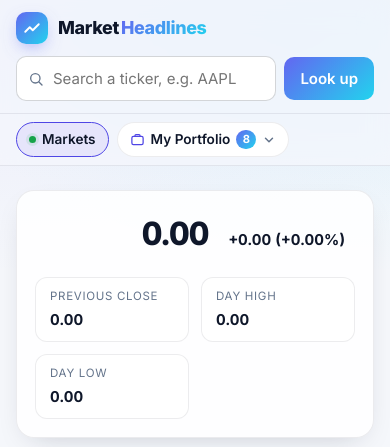
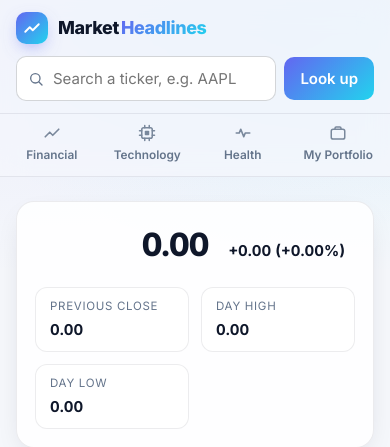
Before and after one commit to sureshadi/MyApplication, a FastAPI app: template app/templates/ticker.html in a window 390 px wide. Shown: the top 447 px of the page. Run offline with FastAPI, Linux system fonts and the light colour scheme; the template is opened without the code that fills it, so the values that code supplies are empty.

Commit message:
Switch to top tabs: Financial, Technology, Health news and a My Portfolio page
Each tab is its own page; Financial news stays the default. My Portfolio
shows every ticker in a wrapping grid, so none are hidden on small screens.

Co-Authored-By: Claude Opus 5.5 <noreply@anthropic.com>
Claude-Session: https://claude.ai/code/session_0111r5hvJv2K9Ui9DertKhdT

```diff
--- a/app/main.py
+++ b/app/main.py
@@ -35,6 +35,7 @@ def create_app(settings: Settings | None = None) -> FastAPI:
     app.mount("/static", StaticFiles(directory=BASE_DIR / "static"), name="static")
     templates = Jinja2Templates(directory=BASE_DIR / "templates")
     templates.env.globals["watchlist"] = list(settings.watchlist)
+    templates.env.globals["topics"] = [{"slug": t.slug, "title": t.title} for t in settings.topics]
 
     async def all_news(request: Request) -> list[news.NewsItem]:
         """Every headline from every front-page feed, de-duplicated and newest first (cached)."""
@@ -57,10 +58,6 @@ def create_app(settings: Settings | None = None) -> FastAPI:
                 cache.set(key, items)
         per_source = -(-settings.max_items_per_topic // max(len(topic.feeds), 1))  # balanced mix
         return news.merge_news([items], limit=settings.max_items_per_topic, max_per_source=per_source)
-
-    async def all_topics(request: Request) -> list[dict]:
-        results = await asyncio.gather(*(topic_news(request, t) for t in settings.topics))
-        return [{"slug": t.slug, "title": t.title, "items": items} for t, items in zip(settings.topics, results)]
 
     def find_topic(slug: str) -> Topic:
         for topic in settings.topics:
@@ -154,9 +151,26 @@ def create_app(settings: Settings | None = None) -> FastAPI:
                 "sources": source_nav(everything),
                 "total_count": len(items) if feed is None else len(await front_page_news(request, None)),
                 "active_source": feed,
-                # Technology and Health sit at the top of the main front page.
-                "topics": await all_topics(request) if feed is None else [],
+                "active_tab": "financial",
             },
+        )
+
+    @app.get("/portfolio", response_class=HTMLResponse)
+    async def portfolio_page(request: Request):
+        return templates.TemplateResponse(request, "portfolio.html", {"active_tab": "portfolio"})
+
+    @app.get("/news/{slug}", response_class=HTMLResponse)
+    async def topic_page(request: Request, slug: str):
+        try:
+            topic = find_topic(slug)
+        except HTTPException as exc:
+            return templates.TemplateResponse(
+                request, "error.html", {"status": 404, "message": exc.detail}, status_code=404
+            )
+        return templates.TemplateResponse(
+            request,
+            "topic.html",
+            {"topic": topic, "items": await topic_news(request, topic), "active_tab": topic.slug},
         )
 
     @app.get("/search")
@@ -179,7 +193,9 @@ def create_app(settings: Settings | None = None) -> FastAPI:
                 status_code=exc.status_code,
             )
         return templates.TemplateResponse(
-            request, "ticker.html", {"quote": quote, "items": related, "active_symbol": quote.symbol}
+            request,
+            "ticker.html",
+            {"quote": quote, "items": related, "active_symbol": quote.symbol, "active_tab": "portfolio"},
         )
 
     # ---------- JSON API ----------
--- a/app/static/app.js
+++ b/app/static/app.js
@@ -1,5 +1,4 @@
-// Top bar: a "My Portfolio" tab that reveals your tickers with live prices; add (+) and remove
-// tickers, saved in this browser.
+// My Portfolio page: every ticker with live prices; add and remove tickers, saved in this browser.
 (function () {
   "use strict";
 
@@ -8,7 +7,7 @@
   var MAX_TICKERS = 25;
   var REFRESH_MS = 60000;
 
-  var bar = document.querySelector("[data-testid=ticker-bar]");
+  var bar = document.querySelector("[data-testid=portfolio]");
   if (!bar) return;
   var chipsEl = bar.querySelector("#watchlist");
   var addBtn = bar.querySelector("[data-testid=add-ticker]");
@@ -17,18 +16,7 @@
   var errorEl = form.querySelector("[data-testid=add-error]");
   var cancelBtn = form.querySelector(".add-cancel");
   var defaults = (bar.dataset.default || "").split(",").filter(Boolean);
-  var active = bar.dataset.active || "";
-  var tab = bar.querySelector("[data-testid=portfolio-tab]");
-  var panel = bar.querySelector("[data-testid=portfolio]");
   var countEl = bar.querySelector("[data-testid=portfolio-count]");
-
-  function setOpen(open) {
-    panel.hidden = !open;
-    tab.setAttribute("aria-expanded", open ? "true" : "false");
-    tab.classList.toggle("open", open);
-    if (!open) closeForm();
-  }
-  tab.addEventListener("click", function () { setOpen(panel.hidden); });
 
   function load() {
     try {
@@ -46,7 +34,7 @@
 
   function chip(symbol) {
     var el = document.createElement("div");
-    el.className = "chip ticker-chip" + (symbol === active ? " active" : "");
+    el.className = "ticker-card";
     el.dataset.symbol = symbol;
     el.setAttribute("data-testid", "ticker-chip");
 
@@ -54,9 +42,10 @@
     link.className = "chip-link";
     link.href = "/ticker/" + encodeURIComponent(symbol);
     var sym = document.createElement("span"); sym.className = "sym"; sym.textContent = symbol;
+    var name = document.createElement("span"); name.className = "name";
     var px = document.createElement("span"); px.className = "px";
     var chg = document.createElement("span"); chg.className = "chg";
-    link.append(sym, px, chg);
+    link.append(sym, name, px, chg);
 
     var remove = document.createElement("button");
     remove.type = "button";
@@ -91,6 +80,8 @@
     var el = chipsEl.querySelector('[data-symbol="' + q.symbol + '"]');
     if (!el) return;
     var px = el.querySelector(".px"), chg = el.querySelector(".chg");
+    var name = el.querySelector(".name");
+    if (name && q.name) name.textContent = q.name;
     if (q.error) {
       px.textContent = "";
       chg.textContent = "n/a";
@@ -128,7 +119,7 @@
     var symbol = input.value.trim().toUpperCase();
     errorEl.textContent = "";
     if (!SYMBOL_RE.test(symbol)) { errorEl.textContent = "Enter a valid ticker symbol, like TSLA."; return; }
-    if (watchlist.indexOf(symbol) !== -1) { errorEl.textContent = symbol + " is already in your bar."; return; }
+    if (watchlist.indexOf(symbol) !== -1) { errorEl.textContent = symbol + " is already in your portfolio."; return; }
     if (watchlist.length >= MAX_TICKERS) { errorEl.textContent = "You can keep up to " + MAX_TICKERS + " tickers."; return; }
 
     var submit = form.querySelector("button[type=submit]");
@@ -149,7 +140,14 @@
       .then(function () { submit.disabled = false; });
   });
 
-  // Show "5m ago" style times next to headlines.
+  render();
+  fetchQuotes(watchlist);
+  setInterval(function () { fetchQuotes(watchlist); }, REFRESH_MS);
+})();
+
+// Show "5m ago" style times next to headlines.
+(function () {
+  "use strict";
   function relTimes() {
     var now = Date.now();
     document.querySelectorAll(".news-meta time[datetime]").forEach(function (t) {
@@ -160,11 +158,8 @@
       t.textContent = mins < 1 ? "just now" : mins < 60 ? mins + "m ago" : mins < 1440 ? Math.floor(mins / 60) + "h ago" : d.toLocaleDateString(undefined, { month: "short", day: "numeric" });
     });
   }
-
-  render();
-  fetchQuotes(watchlist);
   relTimes();
-  setInterval(function () { fetchQuotes(watchlist); relTimes(); }, REFRESH_MS);
+  setInterval(relTimes, 60000);
 })();
 
 // Keep --header-h equal to the sticky header's real height, so the source sidebar
--- a/app/static/style.css
+++ b/app/static/style.css
@@ -93,56 +93,83 @@ main { max-width: 1180px; margin: 0 auto; padding: 24px 16px 8px; }
 }
 .search button:hover, .add-form button[type=submit]:hover, .button:hover { filter: brightness(1.1); }
 
-/* ---------- Ticker bar ---------- */
-.ticker-bar { border-top: 1px solid var(--border); }
-.ticker-bar-inner {
-  max-width: 1180px; margin: 0 auto; padding: 8px 16px;
-  display: flex; align-items: center; gap: 8px;
+/* ---------- Section tabs ---------- */
+.tabs { border-top: 1px solid var(--border); }
+.tabs-inner {
+  max-width: 1180px; margin: 0 auto; padding: 0 16px;
+  display: flex; gap: 4px; overflow-x: auto; scrollbar-width: none;
 }
-.chips { display: flex; gap: 8px; overflow-x: auto; scrollbar-width: none; flex: 0 1 auto; min-width: 0; padding: 2px 0; }
-.chips::-webkit-scrollbar { display: none; }
-.chip {
-  flex: none; display: inline-flex; align-items: center; gap: 6px; position: relative;
-  padding: 6px 12px; border-radius: 999px; border: 1px solid var(--border);
-  background: var(--surface-solid); font-size: .85rem; font-weight: 600; text-decoration: none;
-  white-space: nowrap; transition: border-color .15s, background .15s;
+.tabs-inner::-webkit-scrollbar { display: none; }
+.tab {
+  flex: none; position: relative; display: inline-flex; align-items: center; gap: 8px;
+  padding: 13px 14px; font-weight: 600; font-size: .92rem; color: var(--muted); text-decoration: none;
+  white-space: nowrap; border-radius: 10px 10px 0 0; transition: color .15s, background .15s;
 }
-.chip:hover { border-color: var(--border-strong); background: var(--surface-hover); }
-.chip.active { border-color: var(--accent); background: color-mix(in srgb, var(--accent) 14%, var(--surface-solid)); }
-.chip-markets .dot { width: 7px; height: 7px; border-radius: 50%; background: var(--up); box-shadow: 0 0 0 3px var(--up-bg); }
-.ticker-chip { padding-right: 8px; }
-.chip-link { display: inline-flex; align-items: center; gap: 6px; text-decoration: none; }
-.chip .px { color: var(--muted); font-weight: 500; font-variant-numeric: tabular-nums; }
-.chip .chg { font-size: .78rem; font-weight: 600; padding: 1px 6px; border-radius: 6px; font-variant-numeric: tabular-nums; }
-.chip .chg:empty, .chip .px:empty { display: none; }
+.tab svg { opacity: .85; }
+.tab:hover { color: var(--fg); background: var(--surface-hover); }
+.tab.active { color: var(--fg); }
+.tab.active svg { color: var(--accent); opacity: 1; }
+.tab.active::after {
+  content: ""; position: absolute; left: 10px; right: 10px; bottom: 0; height: 3px; border-radius: 3px 3px 0 0;
+  background: var(--gradient);
+}
+
+/* ---------- My Portfolio page ---------- */
+.ticker-grid { display: grid; grid-template-columns: repeat(auto-fill, minmax(210px, 1fr)); gap: 14px; }
+.ticker-card {
+  position: relative; display: flex; min-height: 118px;
+  background: var(--surface); border: 1px solid var(--border); border-radius: var(--radius); box-shadow: var(--shadow);
+  transition: transform .18s ease, border-color .18s ease, background .18s ease;
+}
+.ticker-card:hover { transform: translateY(-2px); border-color: var(--border-strong); background: var(--surface-hover); }
+.ticker-card .chip-link {
+  flex: 1; display: grid; grid-template-columns: 1fr auto; grid-template-areas: "sym chg" "name name" "px px";
+  align-content: start; gap: 2px 8px; padding: 16px 18px; text-decoration: none; min-width: 0;
+}
+.ticker-card .sym { grid-area: sym; font-weight: 800; font-size: 1.1rem; letter-spacing: -.01em; }
+.ticker-card .name { grid-area: name; color: var(--muted); font-size: .82rem; white-space: nowrap; overflow: hidden; text-overflow: ellipsis; }
+.ticker-card .px { grid-area: px; margin-top: 10px; font-size: 1.5rem; font-weight: 800; letter-spacing: -.02em; font-variant-numeric: tabular-nums; }
+.ticker-card .chg { grid-area: chg; align-self: start; font-size: .8rem; font-weight: 700; padding: 2px 8px; border-radius: 7px; font-variant-numeric: tabular-nums; margin-right: 22px; }
+.ticker-card .chg:empty, .ticker-card .px:empty, .ticker-card .name:empty { visibility: hidden; }
+.ticker-card .px:empty::before { content: "–"; }
 .chg.up { color: var(--up); background: var(--up-bg); }
 .chg.down { color: var(--down); background: var(--down-bg); }
 .chg.flat, .chg.na { color: var(--muted); background: transparent; }
 .chip-remove {
-  display: grid; place-items: center; width: 18px; height: 18px; margin-left: 2px; border-radius: 50%;
-  border: 0; background: transparent; color: var(--muted); font-size: 14px; line-height: 1; cursor: pointer; padding: 0;
-  opacity: .55; transition: opacity .15s, background .15s;
+  position: absolute; top: 8px; right: 8px;
+  display: grid; place-items: center; width: 22px; height: 22px; border-radius: 50%;
+  border: 0; background: transparent; color: var(--muted); font-size: 16px; line-height: 1; cursor: pointer; padding: 0;
+  opacity: .5; transition: opacity .15s, background .15s;
 }
-.chip:hover .chip-remove, .chip-remove:focus-visible { opacity: 1; }
+.ticker-card:hover .chip-remove, .chip-remove:focus-visible { opacity: 1; }
 .chip-remove:hover { background: var(--down-bg); color: var(--down); }
 .add-btn {
-  width: 34px; height: 34px; padding: 0; justify-content: center; font-size: 1.25rem; font-weight: 500;
-  cursor: pointer; color: var(--fg); border-style: dashed; border-color: var(--border-strong);
+  align-items: center; justify-content: center; gap: 8px; cursor: pointer; font: inherit; font-weight: 600;
+  color: var(--muted); border-style: dashed; border-color: var(--border-strong); background: transparent; box-shadow: none;
 }
-.add-btn:hover { border-color: var(--accent); color: var(--accent); }
-.add-form {
-  max-width: 1180px; margin: 0 auto; padding: 0 16px 10px;
-  display: flex; gap: 8px; align-items: center; flex-wrap: wrap;
-}
+.add-btn span { font-size: 1.4rem; line-height: 1; }
+.add-btn:hover { color: var(--accent); border-color: var(--accent); background: transparent; }
+.add-form { display: flex; gap: 8px; align-items: center; flex-wrap: wrap; margin-top: 16px; }
 .add-form[hidden] { display: none; }
 .add-form input {
-  padding: 8px 12px; border-radius: 10px; border: 1px solid var(--border-strong);
-  background: var(--surface-solid); color: var(--fg); font: inherit; width: 220px; max-width: 100%;
+  padding: 9px 12px; border-radius: 10px; border: 1px solid var(--border-strong);
+  background: var(--surface-solid); color: var(--fg); font: inherit; width: 240px; max-width: 100%;
   text-transform: uppercase;
 }
-.add-form button[type=submit] { padding: 8px 14px; }
-.add-cancel { padding: 8px 12px; border-radius: 10px; border: 1px solid var(--border); background: transparent; color: var(--muted); font: inherit; cursor: pointer; }
+.add-form button[type=submit] { padding: 9px 16px; }
+.add-cancel { padding: 9px 12px; border-radius: 10px; border: 1px solid var(--border); background: transparent; color: var(--muted); font: inherit; cursor: pointer; }
 .add-error { color: var(--down); font-size: .85rem; font-weight: 500; }
+@media (max-width: 640px) {
+  .ticker-grid { grid-template-columns: repeat(2, minmax(0, 1fr)); gap: 10px; }
+  .ticker-card .chip-link { padding: 14px; }
+  .ticker-card .px { font-size: 1.2rem; }
+  /* Four equal tabs, icon above a short label, so every tab is visible on a phone. */
+  .tabs-inner { display: grid; grid-template-columns: repeat(4, minmax(0, 1fr)); gap: 0; padding: 0 4px; }
+  .tab { flex-direction: column; gap: 4px; padding: 10px 2px 11px; font-size: .74rem; text-align: center; }
+  .tab svg { width: 18px; height: 18px; }
+  .tab-extra { display: none; }
+  .tab.active::after { left: 18%; right: 18%; }
+}
 
 /* ---------- Layout with source sidebar ---------- */
 .layout { display: grid; grid-template-columns: 248px minmax(0, 1fr); gap: 28px; align-items: start; }
@@ -301,57 +328,3 @@ h2 { font-size: 1.3rem; letter-spacing: -.02em; margin: 28px 0 0; }
 @media (prefers-reduced-motion: reduce) {
   * { transition: none !important; }
 }
-
-/* Wide screens: wrap the ticker bar so every ticker stays visible. */
-@media (min-width: 900px) {
-  .ticker-bar-inner { align-items: flex-start; }
-  .chips { flex-wrap: wrap; overflow: visible; }
-}
-/* Narrow screens: the bar scrolls sideways, and + stays pinned at the right edge. */
-@media (max-width: 899px) {
-  .add-btn { position: sticky; right: 0; background: var(--surface-solid); box-shadow: -12px 0 12px -4px var(--bg); }
-}
-
-/* ---------- My Portfolio tab ---------- */
-.portfolio-tab { cursor: pointer; color: var(--fg); font: inherit; font-size: .85rem; font-weight: 600; }
-.portfolio-tab svg { color: var(--accent); }
-.portfolio-tab .caret { color: var(--muted); transition: transform .2s; }
-.portfolio-tab.open { border-color: var(--accent); background: color-mix(in srgb, var(--accent) 14%, var(--surface-solid)); }
-.portfolio-tab.open .caret { transform: rotate(180deg); }
-.portfolio-count {
-  font-size: .7rem; font-weight: 700; min-width: 20px; padding: 1px 6px; border-radius: 999px; text-align: center;
-  background: var(--gradient); color: #fff; font-variant-numeric: tabular-nums;
-}
-.portfolio { border-top: 1px dashed var(--border); }
-.portfolio[hidden] { display: none; }
-.portfolio-inner { max-width: 1180px; margin: 0 auto; padding: 8px 16px; display: flex; }
-
-/* ---------- Technology & Health sections ---------- */
-.topics { display: grid; grid-template-columns: repeat(auto-fit, minmax(280px, 1fr)); gap: 14px; margin-bottom: 28px; }
-.topic {
-  --topic: var(--accent);
-  background: var(--surface); border: 1px solid var(--border); border-radius: 18px;
-  padding: 16px 18px 8px; box-shadow: var(--shadow); position: relative; overflow: hidden;
-}
-.topic::before { content: ""; position: absolute; inset: 0 0 auto; height: 3px; background: var(--topic); }
-.topic-technology { --topic: #818cf8; }
-.topic-health { --topic: #34d399; }
-.topic-head { display: flex; align-items: center; gap: 10px; margin-bottom: 4px; }
-.topic-head h2 { margin: 0; font-size: 1.1rem; }
-.topic-icon {
-  display: grid; place-items: center; width: 30px; height: 30px; border-radius: 9px;
-  color: var(--topic); background: color-mix(in srgb, var(--topic) 16%, transparent);
-}
-.topic-list { list-style: none; margin: 0; padding: 0; counter-reset: topic; }
-.topic-item {
-  counter-increment: topic; display: grid; grid-template-columns: 22px 1fr; column-gap: 8px; row-gap: 4px;
-  padding: 10px 0; border-top: 1px solid var(--border);
-}
-.topic-item:first-child { border-top: 0; }
-.topic-item::before {
-  content: counter(topic); grid-row: span 2; font-weight: 800; font-size: .9rem; color: var(--topic);
-  font-variant-numeric: tabular-nums; padding-top: 1px;
-}
-.topic-title { font-weight: 600; font-size: .93rem; line-height: 1.35; text-decoration: none; }
-.topic-title:hover { color: var(--topic); }
-.topic-empty { color: var(--muted); font-size: .9rem; margin: 8px 0 12px; }
--- a/app/templates/base.html
+++ b/app/templates/base.html
@@ -26,38 +26,26 @@
       </form>
     </div>
 
-    <nav class="ticker-bar" aria-label="Markets and portfolio" data-testid="ticker-bar"
-         data-default="{{ watchlist|join(',') }}" data-active="{{ active_symbol or '' }}">
-      <div class="ticker-bar-inner">
-        <a class="chip chip-markets{% if not active_symbol %} active{% endif %}" href="/" data-testid="markets-chip">
-          <span class="dot" aria-hidden="true"></span>Markets
+    <nav class="tabs" aria-label="Sections" data-testid="tabs">
+      <div class="tabs-inner">
+        <a class="tab{% if active_tab == 'financial' %} active{% endif %}" href="/" data-testid="tab" data-tab="financial"{% if active_tab == 'financial' %} aria-current="page"{% endif %}>
+          <svg viewBox="0 0 24 24" width="16" height="16" aria-hidden="true"><polyline points="3,17 9,11 13,15 21,7" fill="none" stroke="currentColor" stroke-width="2.2" stroke-linecap="round" stroke-linejoin="round"/></svg>
+          <span>Financial<span class="tab-extra"> news</span></span>
         </a>
-        <button type="button" class="chip portfolio-tab{% if active_symbol %} open{% endif %}" data-testid="portfolio-tab"
-                aria-controls="portfolio" aria-expanded="{{ 'true' if active_symbol else 'false' }}">
-          <svg viewBox="0 0 24 24" width="15" height="15" aria-hidden="true"><rect x="3" y="7" width="18" height="13" rx="2.5" fill="none" stroke="currentColor" stroke-width="2"/><path d="M8 7V5.5A1.5 1.5 0 0 1 9.5 4h5A1.5 1.5 0 0 1 16 5.5V7" fill="none" stroke="currentColor" stroke-width="2"/></svg>
-          My Portfolio
-          <span class="portfolio-count" data-testid="portfolio-count">{{ watchlist|length }}</span>
-          <svg class="caret" viewBox="0 0 24 24" width="14" height="14" aria-hidden="true"><polyline points="6,9 12,15 18,9" fill="none" stroke="currentColor" stroke-width="2.5" stroke-linecap="round" stroke-linejoin="round"/></svg>
-        </button>
-      </div>
-      <div class="portfolio" id="portfolio" data-testid="portfolio"{% if not active_symbol %} hidden{% endif %}>
-        <div class="portfolio-inner">
-          <div class="chips" id="watchlist" data-testid="watchlist">
-            {% for s in watchlist %}
-            <div class="chip ticker-chip{% if s == active_symbol %} active{% endif %}" data-symbol="{{ s }}" data-testid="ticker-chip">
-              <a href="/ticker/{{ s }}" class="chip-link"><span class="sym">{{ s }}</span><span class="px"></span><span class="chg"></span></a>
-            </div>
-            {% endfor %}
-            <button type="button" class="chip add-btn" aria-label="Add ticker" title="Add ticker" data-testid="add-ticker">+</button>
-          </div>
-        </div>
-        <form class="add-form" data-testid="add-form" hidden>
-          <label for="new-ticker" class="visually-hidden">New ticker symbol</label>
-          <input id="new-ticker" type="text" placeholder="Ticker to add, e.g. TSLA" maxlength="10" autocomplete="off">
-          <button type="submit">Add</button>
-          <button type="button" class="add-cancel" aria-label="Cancel">Cancel</button>
-          <span class="add-error" role="alert" data-testid="add-error"></span>
-        </form>
+        {% for t in topics %}
+        <a class="tab{% if active_tab == t.slug %} active{% endif %}" href="/news/{{ t.slug }}" data-testid="tab" data-tab="{{ t.slug }}"{% if active_tab == t.slug %} aria-current="page"{% endif %}>
+          {% if t.slug == 'technology' %}
+          <svg viewBox="0 0 24 24" width="16" height="16" aria-hidden="true"><rect x="5" y="5" width="14" height="14" rx="2.5" fill="none" stroke="currentColor" stroke-width="2"/><rect x="9" y="9" width="6" height="6" rx="1" fill="currentColor"/><path d="M9 2v3M15 2v3M9 19v3M15 19v3M2 9h3M2 15h3M19 9h3M19 15h3" stroke="currentColor" stroke-width="2" stroke-linecap="round"/></svg>
+          {% elif t.slug == 'health' %}
+          <svg viewBox="0 0 24 24" width="16" height="16" aria-hidden="true"><path d="M3 12h4l2-5 4 10 2-5h6" fill="none" stroke="currentColor" stroke-width="2.2" stroke-linecap="round" stroke-linejoin="round"/></svg>
+          {% endif %}
+          <span>{{ t.title }}<span class="tab-extra"> news</span></span>
+        </a>
+        {% endfor %}
+        <a class="tab{% if active_tab == 'portfolio' %} active{% endif %}" href="/portfolio" data-testid="tab" data-tab="portfolio"{% if active_tab == 'portfolio' %} aria-current="page"{% endif %}>
+          <svg viewBox="0 0 24 24" width="16" height="16" aria-hidden="true"><rect x="3" y="7" width="18" height="13" rx="2.5" fill="none" stroke="currentColor" stroke-width="2"/><path d="M8 7V5.5A1.5 1.5 0 0 1 9.5 4h5A1.5 1.5 0 0 1 16 5.5V7" fill="none" stroke="currentColor" stroke-width="2"/></svg>
+          <span>My Portfolio</span>
+        </a>
       </div>
     </nav>
   </header>
```
Also changed, not shown: app/config.py (+4 -4 lines), app/templates/index.html (+0 -33 lines), app/templates/portfolio.html (added, +27 -0 lines), app/templates/topic.html (added, +12 -0 lines), tests/api/test_sources.py (+1 -1 lines), tests/api/test_topics.py (+48 -26 lines), tests/api/test_watchlist.py (+7 -17 lines), tests/e2e/test_pages.py (+27 -14 lines), tests/e2e/test_portfolio.py (renamed from tests/e2e/test_ticker_bar.py, +28 -54 lines).
